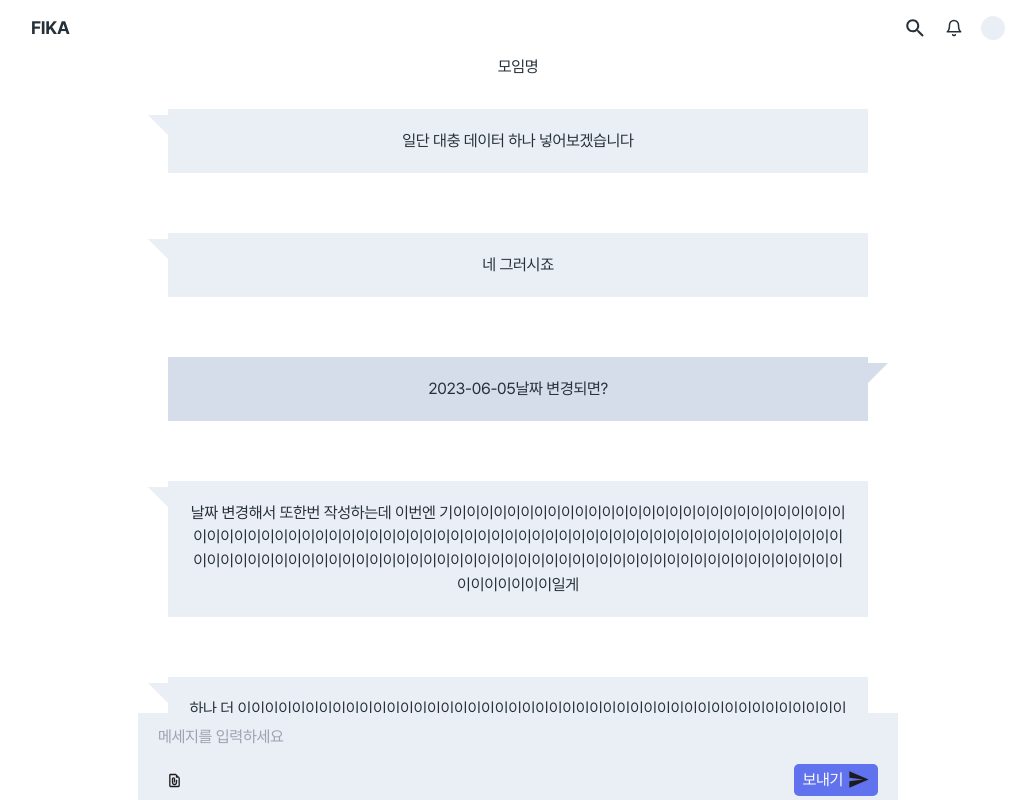
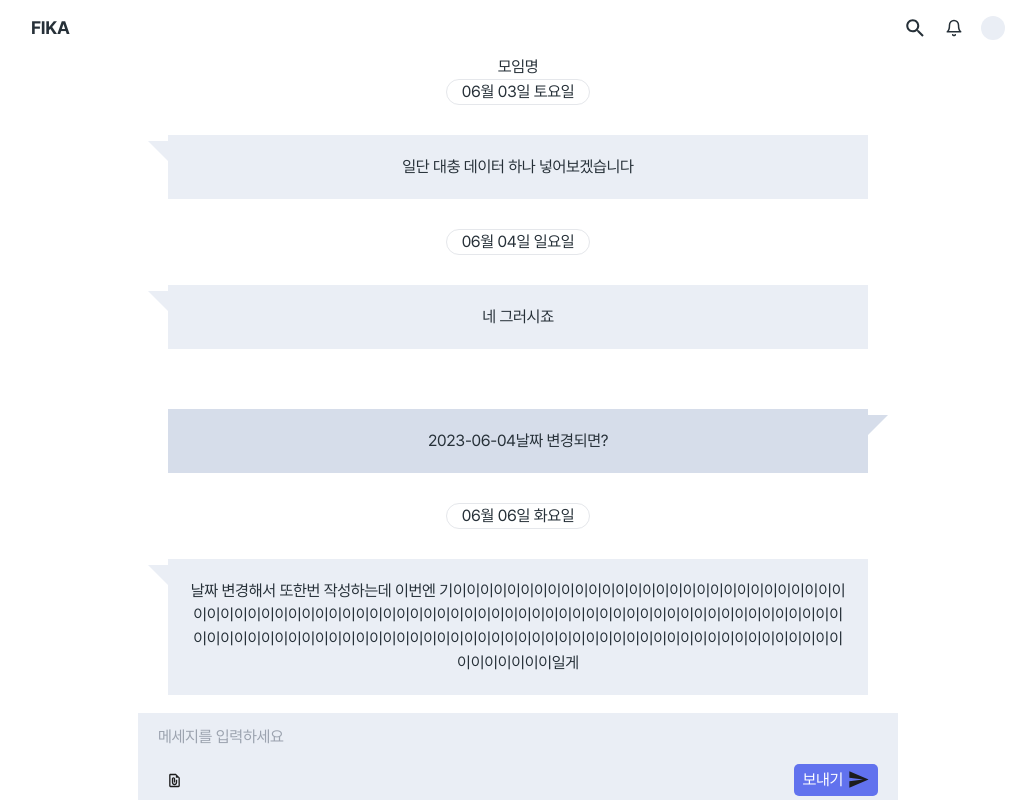
Before and after one commit to FIKA-viewvenger-s/FrontEnd, a Next.js app in the folder fika-front/: page /hometown-pub/chatroom in a window 1280 px wide. Shown: the whole page, without its empty margins (122-1158 px from the left). Built offline with nearby package versions, Linux system fonts and the light colour scheme.

Commit message:
add date divider in chatting room

```diff
--- a/fika-front/src/components/hometown-pub-item/ChattingRoom.tsx
+++ b/fika-front/src/components/hometown-pub-item/ChattingRoom.tsx
@@ -7,25 +7,31 @@ const userInfo = [
     user: "test1",
     sender: "",
     messages: "일단 대충 데이터 하나 넣어보겠습니다",
-    date: "2023-06-03"
+    date: "2023-06-03",
+    dateChange: "06월 03일",
+    dayOfWeek: "토요일"
   },
   {
     user: "test1",
     sender: "",
     messages: "네 그러시죠",
-    date: "2023-06-04"
+    date: "2023-06-04",
+    dateChange: "06월 04일",
+    dayOfWeek: "일요일"
   },
   {
     user: "test2",
     sender: "test2",
     messages: "날짜 변경되면?",
-    date: "2023-06-05"
+    date: "2023-06-04",
   },
   {
     user: "test1",
     sender: "",
     messages: "날짜 변경해서 또한번 작성하는데 이번엔 기이이이이이이이이이이이이이이이이이이이이이이이이이이이이이이이이이이이이이이이이이이이이이이이이이이이이이이이이이이이이이이이이이이이이이이이이이이이이이이이이이이이이이이이이이이이이이이이이이이이이이이이이이이이이이이이이이이이이이이이이이이이이이이이이이이이이일게",
-    date: "2023-06-06"
+    date: "2023-06-06",
+    dateChange: "06월 06일",
+    dayOfWeek: "화요일"
   },
   {
     user: "test1",
@@ -48,13 +54,36 @@ const ChattingRoom = () => {
         <div className="flex flex-col justify-center items-center box-border ">
           {userInfo?.map((item) =>
             item.sender === item.user
-            ? <div className="w-[700px] m-[30px] bg-gray-110 p-[20px] text-center relative
+            ? item.dateChange ?
+            <div className="flex flex-col items-center justify-center">
+              <div className="border rounded-[30px] w-36 max-w-md flex flex-col items-center text-center justify-center]">{item.dateChange} {item.dayOfWeek}</div>
+              <div className="w-[700px] m-[30px] bg-gray-110 p-[20px] text-center relative
+                  before:content-[''] before:w-[0px] before:h-[0px] before:absolute before:border-l-[10px] before:border-r-[10px]
+                  before:border-t-[10px] before:border-b-[10px] before:right-[-20px] before:top-[6px]
+                  before:border-r-transparent before:border-b-transparent before:border-l-gray-110 before:border-t-gray-110"
+                >
+                  {item.date?.substring(0, 10)}
+                  {item.messages}
+                </div>
+            </div>
+              : <div className="w-[700px] m-[30px] bg-gray-110 p-[20px] text-center relative
                 before:content-[''] before:w-[0px] before:h-[0px] before:absolute before:border-l-[10px] before:border-r-[10px]
                 before:border-t-[10px] before:border-b-[10px] before:right-[-20px] before:top-[6px]
                 before:border-r-transparent before:border-b-transparent before:border-l-gray-110 before:border-t-gray-110"
               >
                 {item.date?.substring(0, 10)}
                 {item.messages}
+              </div>
+            : item.dateChange ?
+            <div className="flex flex-col items-center justify-center">
+              <div className="border rounded-[30px] w-36 max-w-md flex flex-col items-center text-center justify-center]">{item.dateChange} {item.dayOfWeek}</div>
+               <div className="w-[700px] m-[30px] bg-gray-20 p-[20px] text-center relative
+                  before:content-[''] before:w-[0px] before:h-[0px] before:absolute before:border-l-[10px] before:border-r-[10px]
+                  before:border-t-[10px] before:border-b-[10px] before:left-[-20px] before:top-[6px]
+                  before:border-l-transparent before:border-b-transparent before:border-r-gray-20 before:border-t-gray-20"
+                >
+                  {item.messages}
+                </div>
               </div>
             : <div className="w-[700px] m-[30px] bg-gray-20 p-[20px] text-center relative
                 before:content-[''] before:w-[0px] before:h-[0px] before:absolute before:border-l-[10px] before:border-r-[10px]
```
